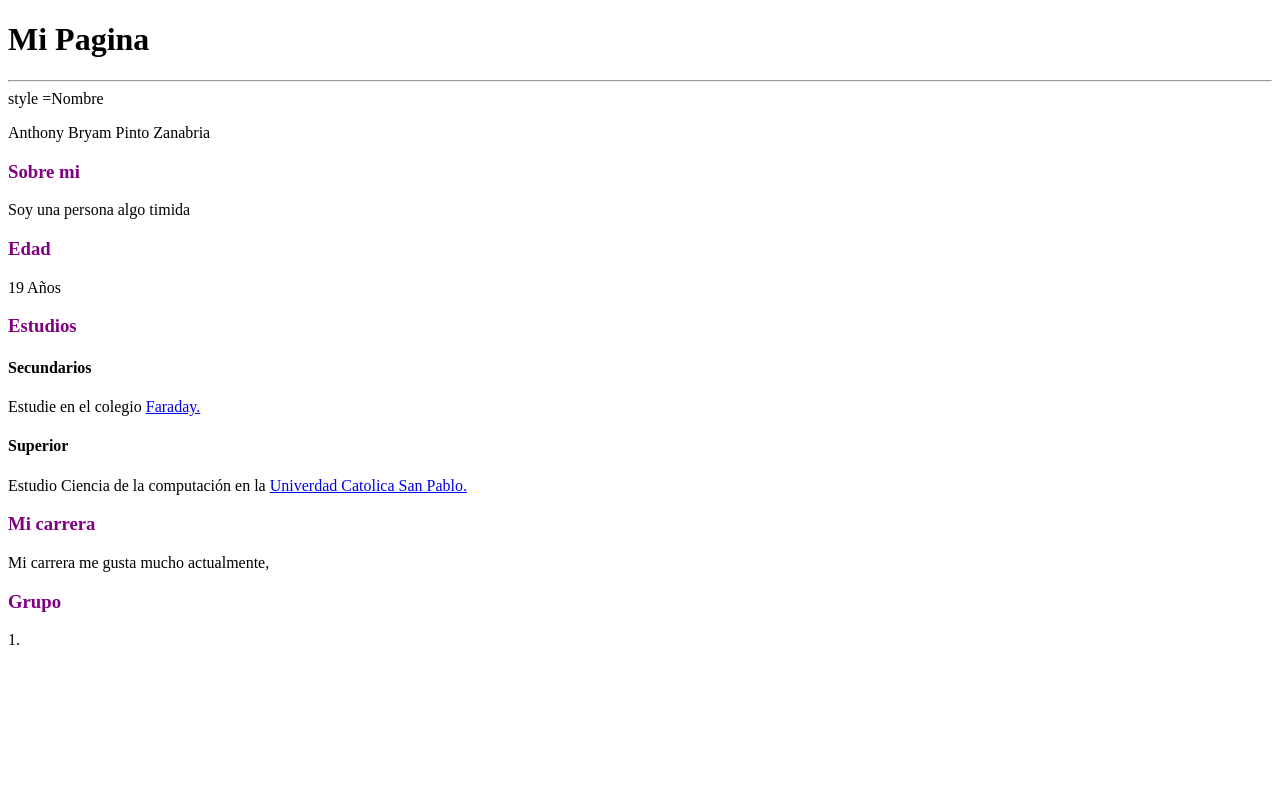
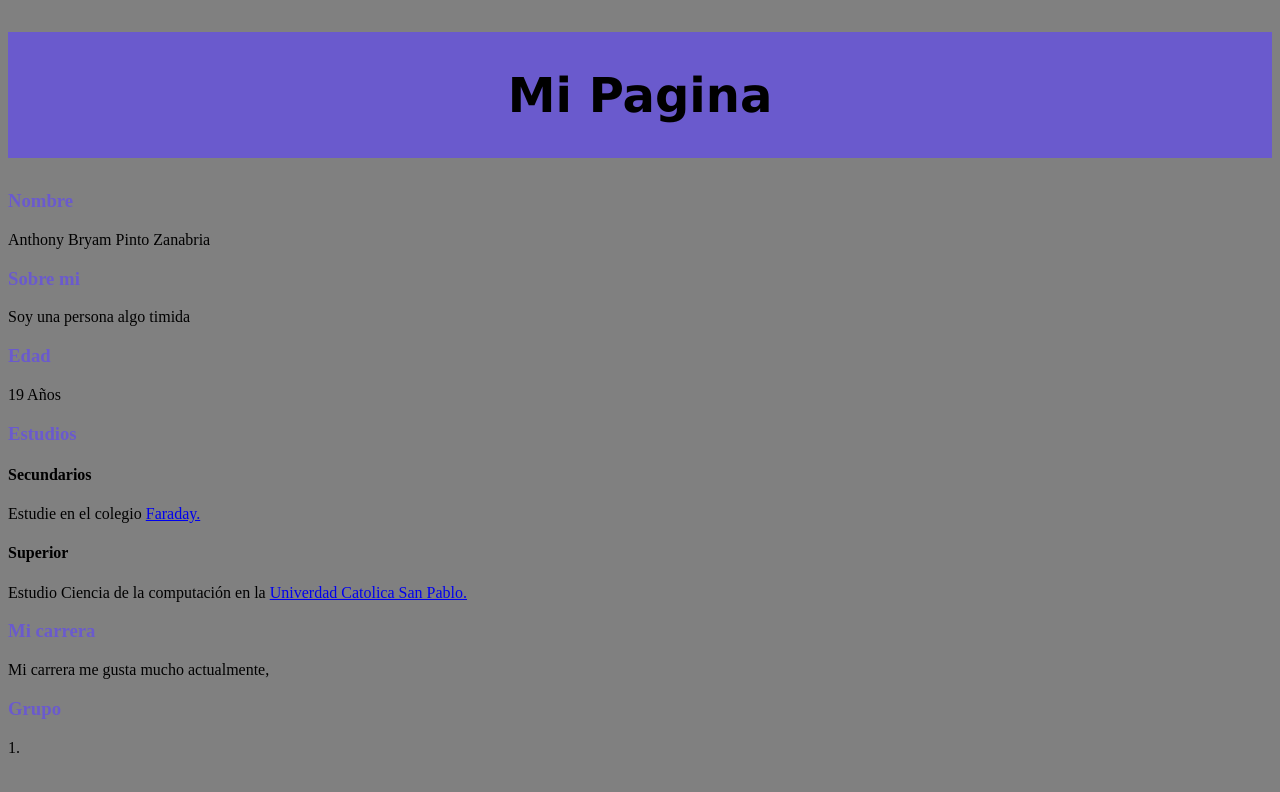
Before and after one commit to Anthonypintozanabria/page, a plain HTML site: page index.html in a window 1280 px wide. Drawn offline with Linux system fonts and the light colour scheme.

Commit message:
Update index.html

```diff
--- a/index.html
+++ b/index.html
@@ -4,15 +4,24 @@
 <head>
     <title>Mi pagina</title>
     <style>
+      body{
+        background-color:grey ;
+      }
       h3{
-        color: purple
+        color: slateblue
+      }
+      h1{
+        font-size: 3rem;
+        font-family: Verdana, Geneva, Tahoma, sans-serif;
+        text-align:center;
+        background-color:slateblue ;
+        padding: 35px;
       }
     </style>
 </head>
 <body>
     <h1>Mi Pagina</h1>
-      <hr
-    <h3> style =Nombre</h3>
+    <h3>Nombre</h3>
     <p>Anthony Bryam Pinto Zanabria</p>
     <h3>Sobre mi</h3>
     <p>Soy una persona algo timida</p>
```
